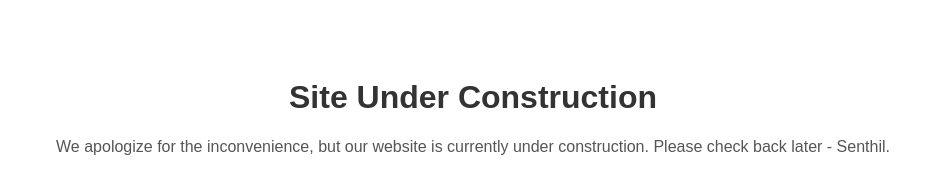
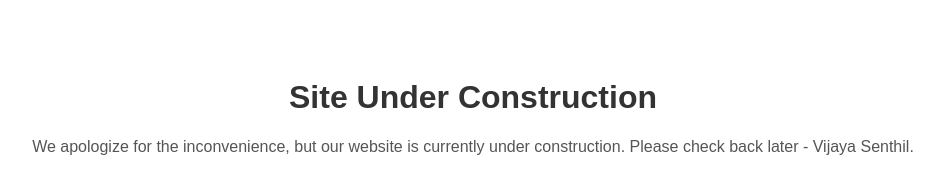
Before and after one commit to skcharles/learning, a plain HTML site: page index.html in a window 1280 px wide. Shown: the whole page, without its empty margins (167-1111 px from the left). Drawn offline with Linux system fonts and the light colour scheme.

Commit message:
Test again

```diff
--- a/index.html
+++ b/index.html
@@ -22,6 +22,6 @@
 </head>
 <body>
     <h1>Site Under Construction</h1>
-    <p>We apologize for the inconvenience, but our website is currently under construction. Please check back later - Senthil.</p>
+    <p>We apologize for the inconvenience, but our website is currently under construction. Please check back later -  Vijaya Senthil.</p>
 </body>
 </html>
```
